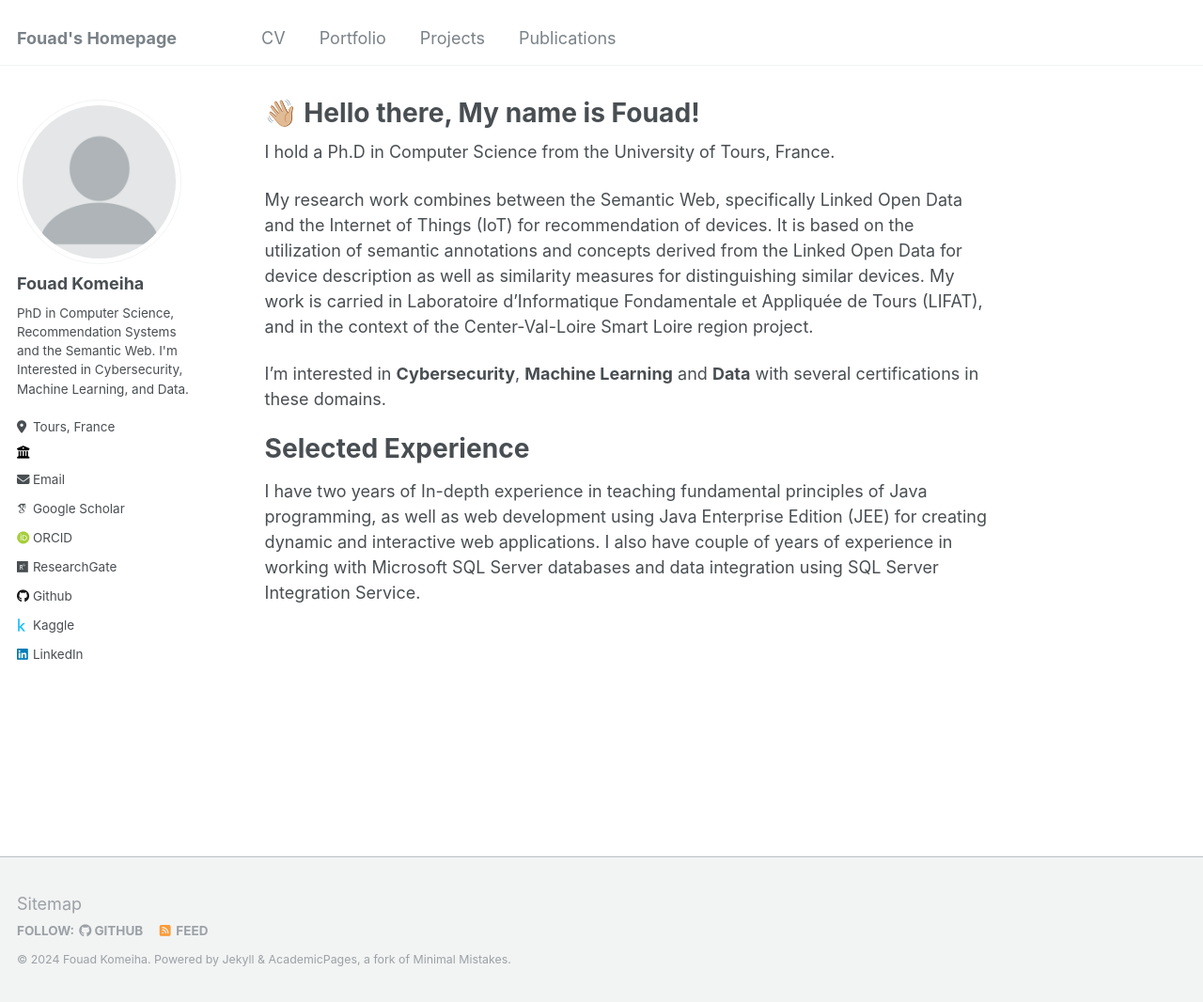
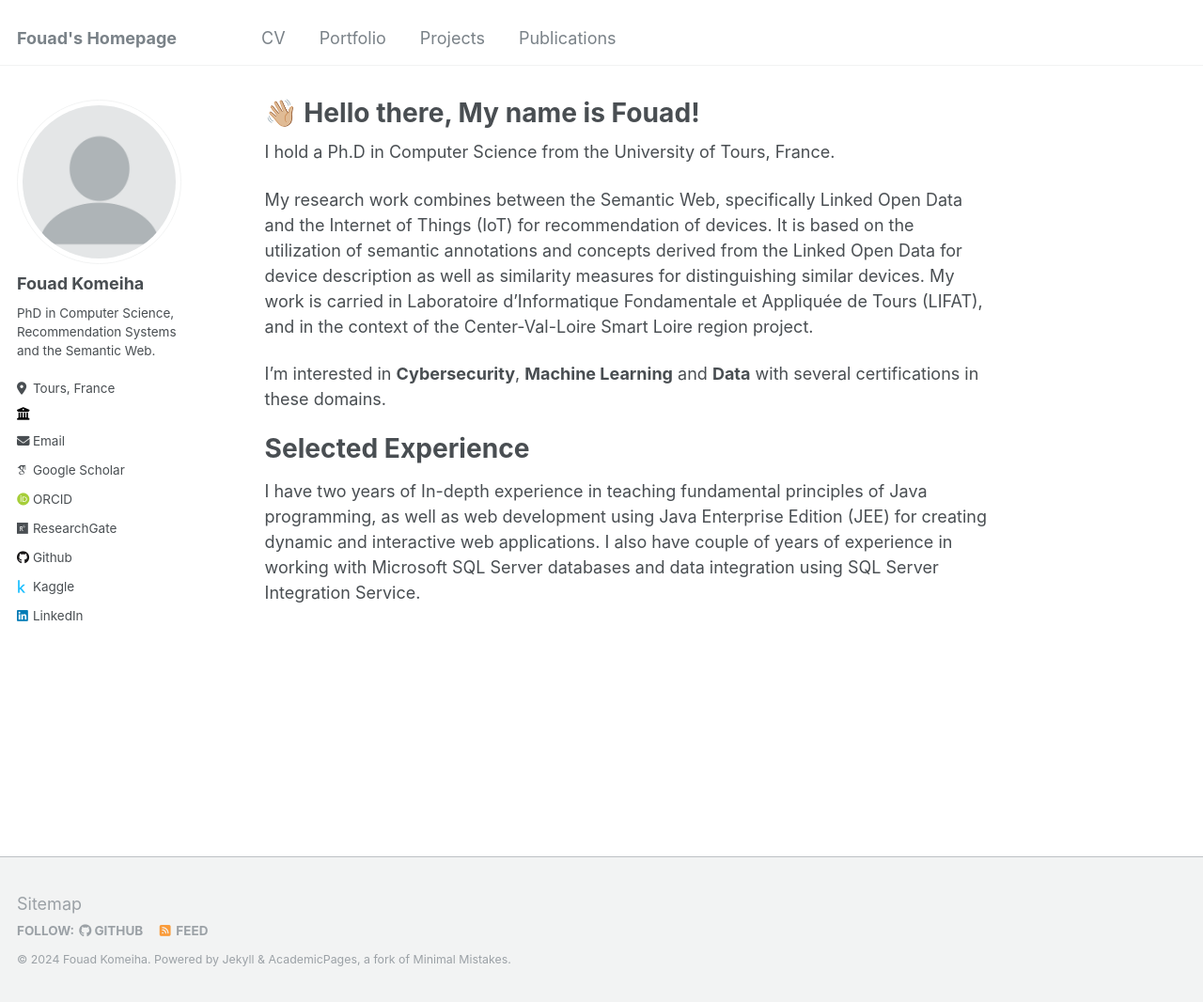
Before and after one commit to FouadKom/FouadKom.github.io, a Jekyll site: the page built from _pages/about.md, in a window 1280 px wide and 1066 px high. Shown: the whole window at 94% size. Built offline with Jekyll 4.4.1, drawn with Linux system fonts in a browser that asks for light colours; some web fonts are replaced.

Commit message:
Update _config.yml

```diff
--- a/_config.yml
+++ b/_config.yml
@@ -11,7 +11,7 @@ locale                   : "en-US"
 title                    : "Fouad's Homepage"
 title_separator          : "-"
 name                     : &name "Fouad Komeiha"
-description              : &description "PhD in Computer Science, Recommendation Systems and the Semantic Web. I'm Interested in Cybersecurity, Machine Learning, and Data."
+description              : &description "PhD in Computer Science, Recommendation Systems and the Semantic Web."
 url                      : https://fouadkom.github.io # the base hostname & protocol for your site e.g. "https://mmistakes.github.io"
 baseurl                  : "" # the subpath of your site, e.g. "/blog"
 repository               : "FouadKom/FouadKom.github.io"
@@ -24,7 +24,7 @@ author:
   avatar           : "profile.png"
   name             : "Fouad Komeiha"
   pronouns         : # example: "she/her"
-  bio              : "PhD in Computer Science, Recommendation Systems and the Semantic Web. I'm Interested in Cybersecurity, Machine Learning, and Data."
+  bio              : "PhD in Computer Science, Recommendation Systems and the Semantic Web."
   location         : "Tours, France"
   employer         : ""
   #uri              : # URL
```
